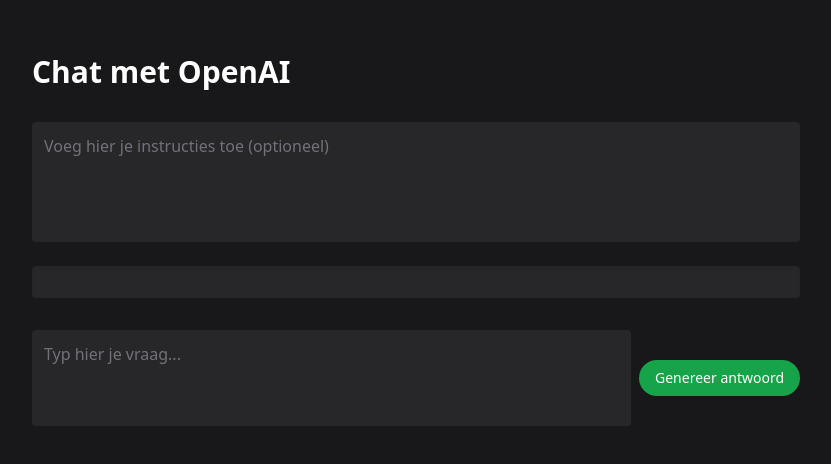
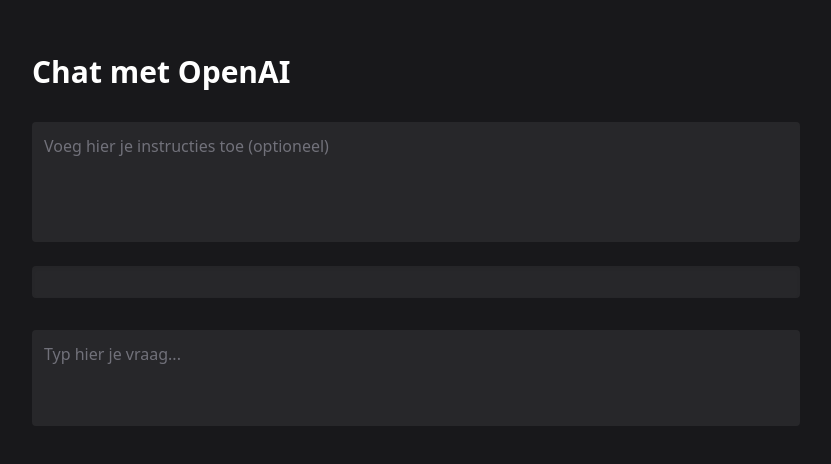
Before and after one commit to Schapkun/GPT-frontend, a Next.js app: page / in a window 1280 px wide. Shown: the part 160-624 px from the top of the page, without its empty margins (224-1055 px from the left). Built offline with nearby package versions, Linux system fonts and the light colour scheme.

Commit message:
Update page.tsx

```diff
--- a/app/page.tsx
+++ b/app/page.tsx
@@ -113,13 +113,6 @@
             placeholder="Typ hier je vraag..."
             rows={3}
           />
-          <button
-            onClick={handleSubmit}
-            disabled={loading}
-            className="bg-green-600 hover:bg-green-500 px-4 py-2 text-sm rounded-full font-medium disabled:opacity-50"
-          >
-            Genereer antwoord
-          </button>
         </div>
       </div>
     </div>
```
